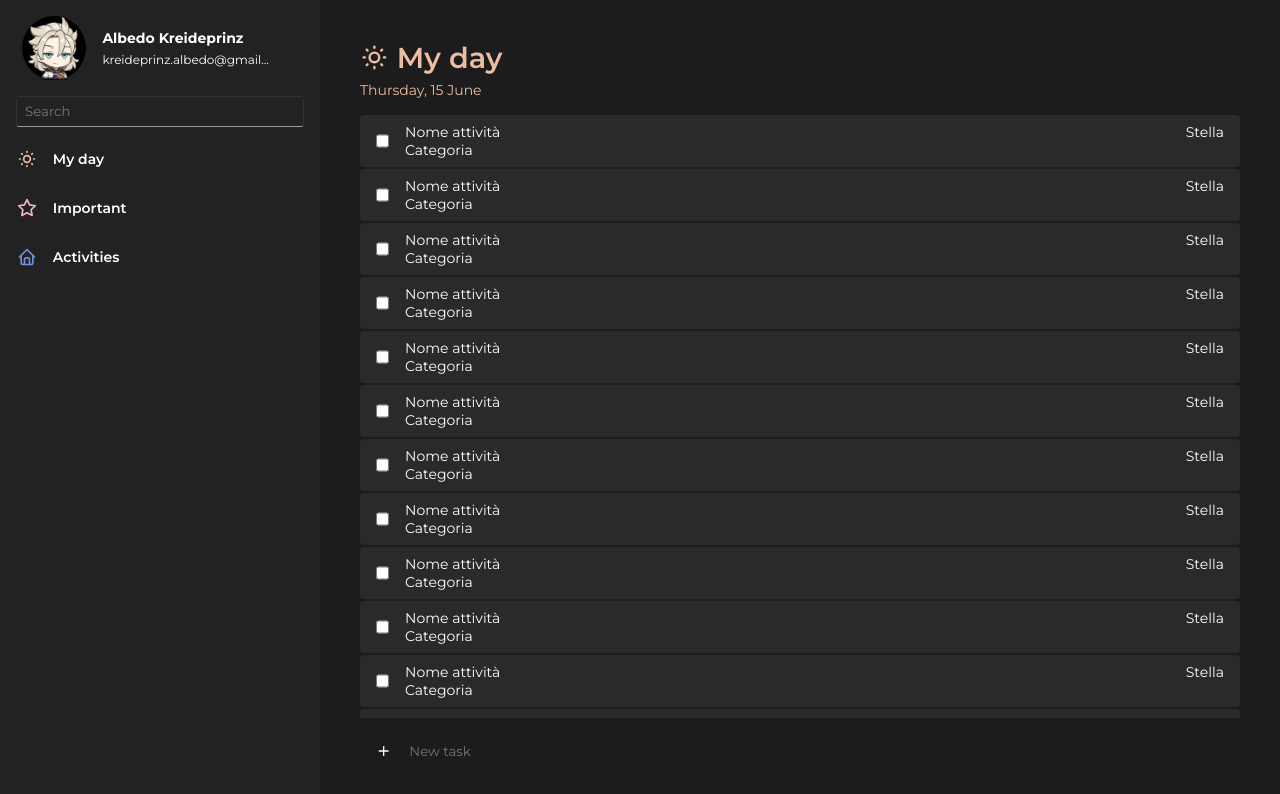
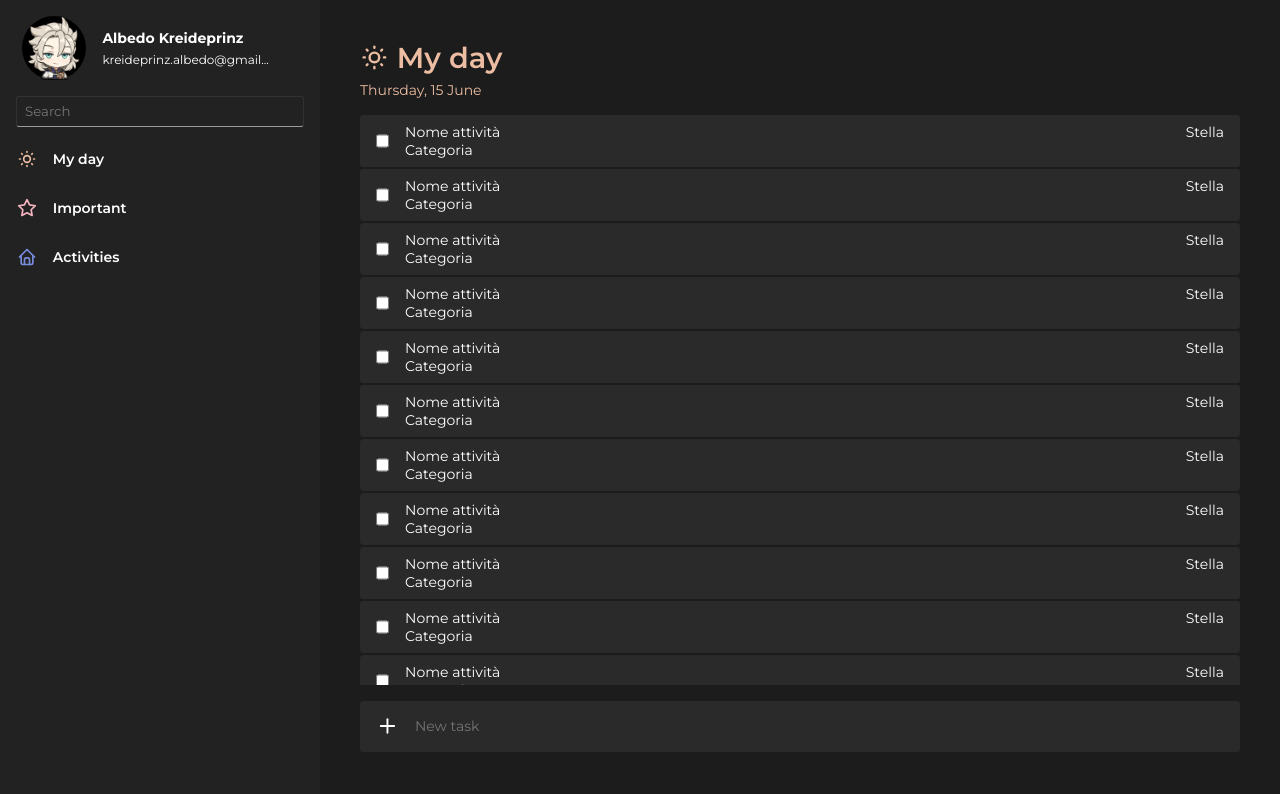
Before and after one commit to GIMMI42PIASTRATO/to-do-list-react, a React (Vite) app: page / in a window 1280 px wide. Shown: the top 794 px of the page. Built offline with nearby package versions, Linux system fonts and the light colour scheme.

Commit message:
Finished AddToDo, ToDoDisplay overflows underneath it creating problems for displaying todoes

```diff
--- a/src/components/AddToDo.jsx
+++ b/src/components/AddToDo.jsx
@@ -5,8 +5,14 @@ import { TbPlus, TbPumpkinScary } from "react-icons/tb";
 export default function AddToDo() {
     return (
         <div className={style.container}>
-            <TbPlus />
-            <input type="text" placeholder="New task" className={style.addToDo} />
+            <div className={style.inputContainer}>
+                <TbPlus className={style.tbPlus} />
+                <input
+                    type="text"
+                    placeholder="New task"
+                    className={style.addToDo}
+                />
+            </div>
         </div>
     );
 }
--- a/src/components/ToDoContainer.jsx
+++ b/src/components/ToDoContainer.jsx
@@ -23,6 +23,14 @@ export default function ToDoContainer() {
                 <ToDo />
                 <ToDo />
                 <ToDo />
+                <ToDo />
+                <ToDo />
+                <ToDo />
+                <ToDo />
+                <ToDo />
+                <ToDo />
+                <ToDo />
+                <ToDo />
             </div>
         </>
     );
--- a/src/style/AddToDo.module.css
+++ b/src/style/AddToDo.module.css
@@ -1,20 +1,43 @@
 .container {
+    position: fixed;
+    display: flex;
+    width: calc(100% - 20rem);
+    box-sizing: border-box; /* per non far sforare il contenuto  NON HO LA PIù PALLIDA IDEA DEL PERCHè OK*/
+    padding: 1rem 2.5rem 3rem 2.5rem;
+    bottom: 0;
+    background-color: #1c1c1c;
+}
+
+.inputContainer {
     display: flex;
     align-items: center;
-    margin: 1rem 2.5rem 2rem 2.5rem;
+    width: 100%;
+    gap: 1rem;
+    padding: 0.85rem 1rem;
+    border-radius: 0.25rem;
+    background-color: #2a2a2a;
+}
 
-    padding: 0.5rem 1rem;
-    gap: 1rem;
+.inputContainer:hover {
+    background-color: #3c3c3c;
 }
 
 .addToDo {
+    width: 100%;
+    height: 100%;
+    padding: 0;
     font-family: 'Montserrat', sans-serif;
-    width: 100%;
+    font-size: 0.875rem;
+    color: #fff;
     background: none;
     border: none;
-
 }
 
 .addToDo:focus {
     outline: none;
 }
+
+.tbPlus {
+    font-size: 1.5rem;
+    color: #fff;
+}
--- a/src/style/ToDo.module.css
+++ b/src/style/ToDo.module.css
@@ -7,6 +7,10 @@
     border-radius: 0.25rem;
     background-color: #2a2a2a;
     font-size: 0.875rem;
+}
+
+.container:hover {
+    background-color: #363636;
 }
 
 .toDoMain {
```
